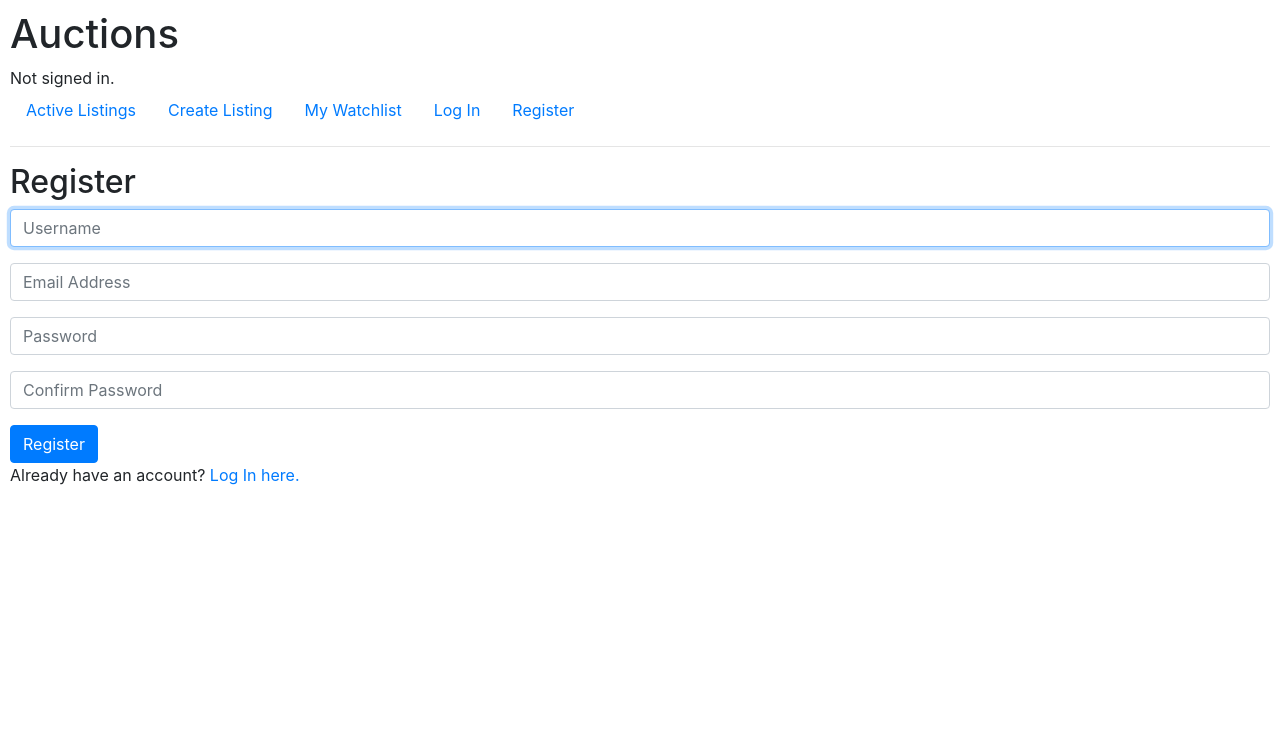
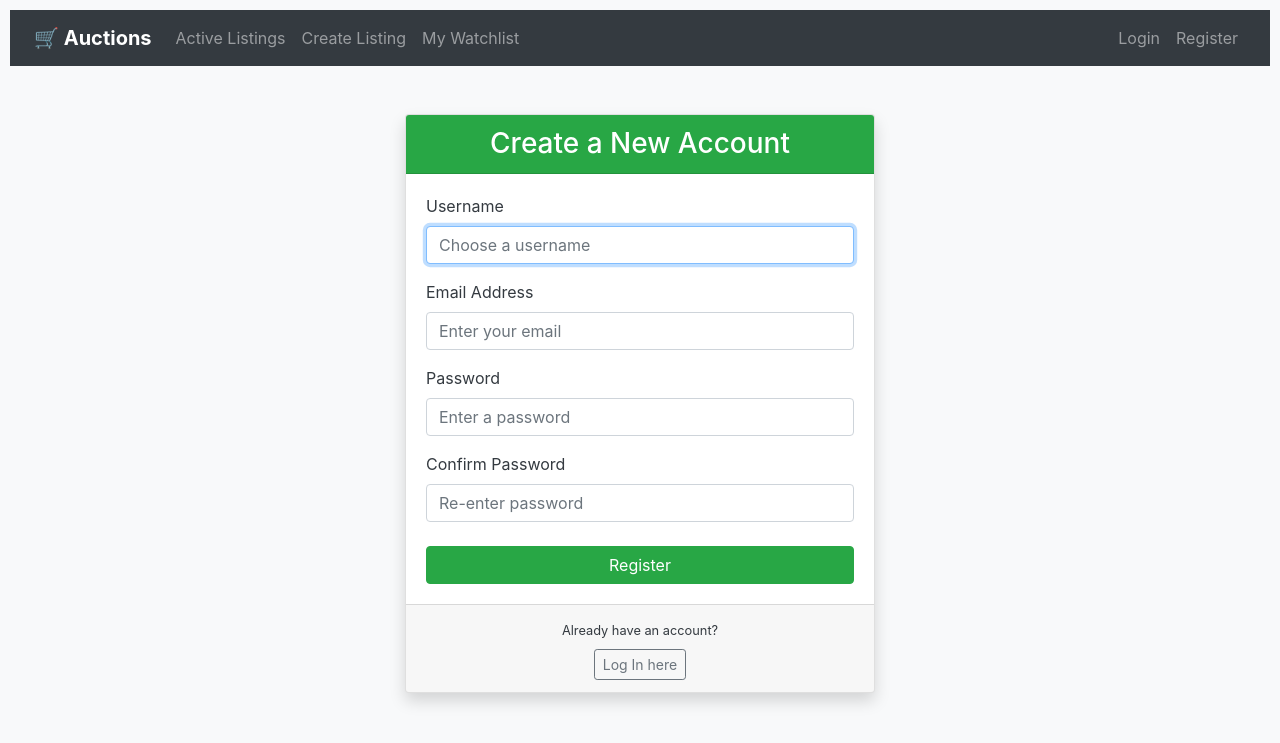
Before and after one commit to shlok-mehndiratta/E-commerce_site, a Django app: page /register in a window 1280 px wide. Shown: the top 743 px of the page. Run offline with Django 3.2, Linux system fonts and the light colour scheme; some libraries are stand-ins or nearby versions.

Commit message:
All features implemented with improved frontend

```diff
--- a/auctions/templates/auctions/layout.html
+++ b/auctions/templates/auctions/layout.html
@@ -3,20 +3,34 @@
 <!DOCTYPE html>
 <html lang="en">
   <head>
+    <meta charset="UTF-8" />
     <title>{% block title %}Auctions{% endblock %}</title>
-        <link rel="stylesheet" href="https://stackpath.bootstrapcdn.com/bootstrap/4.4.1/css/bootstrap.min.css" integrity="sha384-Vkoo8x4CGsO3+Hhxv8T/Q5PaXtkKtu6ug5TOeNV6gBiFeWPGFN9MuhOf23Q9Ifjh" crossorigin="anonymous">
-        <link href="{% static 'auctions/styles.css' %}" rel="stylesheet">
+    <meta name="viewport" content="width=device-width, initial-scale=1" />
+
+    <!-- Bootstrap CSS -->
+    <link
+      rel="stylesheet"
+      href="https://stackpath.bootstrapcdn.com/bootstrap/4.4.1/css/bootstrap.min.css"
+      integrity="sha384-Vkoo8x4CGsO3+Hhxv8T/Q5PaXtkKtu6ug5TOeNV6gBiFeWPGFN9MuhOf23Q9Ifjh"
+      crossorigin="anonymous"
+    />
+    <link rel="stylesheet" href="https://cdn.jsdelivr.net/npm/bootstrap-icons@1.10.5/font/bootstrap-icons.css">
+
+
+    <!-- Custom CSS -->
+    <link href="{% static 'auctions/styles.css' %}" rel="stylesheet" />
   </head>
-    <body>
-        <h1>Auctions</h1>
-        <div>
-            {% if user.is_authenticated %}
-                Signed in as <strong>{{ user.username }}</strong>.
-            {% else %}
-                Not signed in.
-            {% endif %}
-        </div>
-        <ul class="nav">
+
+  <body class="bg-light text-dark">
+    <!-- Navigation Bar -->
+    <nav class="navbar navbar-expand-lg navbar-dark bg-dark px-4">
+      <a class="navbar-brand font-weight-bold" href="{% url 'index' %}">🛒 Auctions</a>
+      <button class="navbar-toggler" type="button" data-toggle="collapse" data-target="#navbarNav">
+        <span class="navbar-toggler-icon"></span>
+      </button>
+
+      <div class="collapse navbar-collapse" id="navbarNav">
+        <ul class="navbar-nav mr-auto">
           <li class="nav-item">
             <a class="nav-link" href="{% url 'index' %}">Active Listings</a>
           </li>
@@ -26,21 +40,41 @@
           <li class="nav-item">
             <a class="nav-link" href="{% url 'watchlist' %}">My Watchlist</a>
           </li>
+        </ul>
+
+                <ul class="navbar-nav">
           {% if user.is_authenticated %}
             <li class="nav-item">
-                    <a class="nav-link" href="{% url 'logout' %}">Log Out</a>
+            <span class="navbar-text text-light font-weight-light mr-3">
+                <i class="bi bi-person-circle mr-1"></i>
+                <strong>  {{ user.username }}</strong>
+            </span>
             </li>
+            <li class="nav-item">
+            <a class="nav-link" href="{% url 'logout' %}">Logout</a>
+            </li>
+
           {% else %}
             <li class="nav-item">
-                    <a class="nav-link" href="{% url 'login' %}">Log In</a>
+              <a class="nav-link" href="{% url 'login' %}">Login</a>
             </li>
             <li class="nav-item">
               <a class="nav-link" href="{% url 'register' %}">Register</a>
             </li>
           {% endif %}
         </ul>
-        <hr>
+      </div>
+    </nav>
+
+    <!-- Page Content -->
+    <div class="container mt-4">
       {% block body %}
       {% endblock %}
+    </div>
+
+    <!-- Bootstrap JS dependencies -->
+    <script src="https://code.jquery.com/jquery-3.4.1.slim.min.js"></script>
+    <script src="https://cdn.jsdelivr.net/npm/popper.js@1.16.0/dist/umd/popper.min.js"></script>
+    <script src="https://stackpath.bootstrapcdn.com/bootstrap/4.4.1/js/bootstrap.min.js"></script>
   </body>
 </html>
--- a/auctions/templates/auctions/register.html
+++ b/auctions/templates/auctions/register.html
@@ -1,30 +1,45 @@
 {% extends "auctions/layout.html" %}
 
 {% block body %}
-
-    <h2>Register</h2>
+<div class="container mt-5" style="max-width: 500px;">
+    <div class="card shadow rounded">
+        <div class="card-header bg-success text-white text-center">
+            <h3 class="mb-0">Create a New Account</h3>
+        </div>
+        <div class="card-body">
 
             {% if message %}
-        <div>{{ message }}</div>
+                <div class="alert alert-danger text-center">{{ message }}</div>
             {% endif %}
 
             <form action="{% url 'register' %}" method="post">
                 {% csrf_token %}
-        <div class="form-group">
-            <input class="form-control" autofocus type="text" name="username" placeholder="Username">
+                <div class="form-group mb-3">
+                    <label for="username">Username</label>
+                    <input class="form-control" autofocus type="text" id="username" name="username" placeholder="Choose a username">
                 </div>
-        <div class="form-group">
-            <input class="form-control" type="email" name="email" placeholder="Email Address">
+                <div class="form-group mb-3">
+                    <label for="email">Email Address</label>
+                    <input class="form-control" type="email" id="email" name="email" placeholder="Enter your email">
                 </div>
-        <div class="form-group">
-            <input class="form-control" type="password" name="password" placeholder="Password">
+                <div class="form-group mb-3">
+                    <label for="password">Password</label>
+                    <input class="form-control" type="password" id="password" name="password" placeholder="Enter a password">
                 </div>
-        <div class="form-group">
-            <input class="form-control" type="password" name="confirmation" placeholder="Confirm Password">
+                <div class="form-group mb-4">
+                    <label for="confirmation">Confirm Password</label>
+                    <input class="form-control" type="password" id="confirmation" name="confirmation" placeholder="Re-enter password">
                 </div>
-        <input class="btn btn-primary" type="submit" value="Register">
+                <div class="d-grid">
+                    <input class="btn btn-success btn-block" type="submit" value="Register">
+                </div>
             </form>
-
-    Already have an account? <a href="{% url 'login' %}">Log In here.</a>
-
+        </div>
+        <div class="card-footer text-center">
+            <small>Already have an account?</small>
+            <br>
+            <a href="{% url 'login' %}" class="btn btn-sm btn-outline-secondary mt-2">Log In here</a>
+        </div>
+    </div>
+</div>
 {% endblock %}
--- a/auctions/views.py
+++ b/auctions/views.py
@@ -77,40 +77,38 @@ def create(request):
             'form': Create_Listing_form()
         })
 
-    if request.method == "POST":
+    elif request.method == "POST":
         form = Create_Listing_form(request.POST)
         if form.is_valid():
-            # Get the cleaned form data
-            starting_bid_amount = form.cleaned_data['starting_bid']
-            other_category = form.cleaned_data.get('other_category')
+            # Temporarily save the listing without committing to DB
+            listing = form.save(commit=False)
 
-            # Create the Listings object, but don't save it yet
-            listing = form.save(commit=False)
+            # Attach owner and isActive
             listing.owner = request.user
             listing.isActive = True
 
-            # Create the Bids object (starting price)
-            bid_obj = Bids.objects.create(bid=starting_bid_amount, user=request.user, listing=listing)
-
-            listing.price = bid_obj  # link the created bid to the listing
-
-            # Handle "Other" category if specified
+            # Handle "Other" category if provided
+            other_category = form.cleaned_data.get('other_category')
             if other_category:
                 category_obj, _ = Category.objects.get_or_create(categoryName=other_category)
                 listing.category = category_obj
 
-            # Save the listing after all modifications
+            # Save listing now (without price, because it's FK to Bids)
             listing.save()
 
-            # Check if listing is in user's watchlist (initially not)
-            isListingInWatchlist = request.user in listing.watchlist.all()
-            comments = Comments.objects.filter(listing=listing)
+            # Create the first bid and associate it
+            starting_bid = form.cleaned_data.get('starting_bid')  # This is the starting price value
+            bid_obj = Bids.objects.create(
+                bid=starting_bid,
+                user=request.user,
+                listing=listing
+            )
 
-            return render(request, "auctions/listing.html", {
-                "listing": listing,
-                "isListingInWatchlist": isListingInWatchlist,
-                "comments": comments
-            })
+            # Link bid to listing and save again
+            listing.price = bid_obj
+            listing.save()
+
+            return HttpResponseRedirect(reverse('listing', args=(listing.id, )))
 
         else:
             # Re-render the form with errors
@@ -155,21 +153,31 @@ def displaycategory(request):
             "categories": allcategories
         })
 
-
 def watchlist(request):
     if request.method == "POST":
         task = request.POST["todo"]
         id = request.POST["id"]
         listingdata = Listings.objects.get(pk=id)
         currentUser = request.user
+
+        if not currentUser.is_authenticated:
+            return HttpResponseRedirect(reverse("login"))
+
         if task == 'add':
             listingdata.watchlist.add(currentUser)
         elif task == 'remove':
             listingdata.watchlist.remove(currentUser)
+
         return HttpResponseRedirect(reverse("listing", args=(id, )))
+
     else:
-        currentuser = request.user
-        listings = currentuser.userwatchlist.all()
+        currentUser = request.user
+        if not currentUser.is_authenticated:
+            return render(request, "auctions/watchlist.html", {
+                'listings': []
+            })
+
+        listings = currentUser.userwatchlist.all()
         return render(request, "auctions/watchlist.html", {
             'listings': listings
         })
@@ -199,11 +207,7 @@ def close_auction(request):
 
         comments = Comments.objects.filter(listing=listing)
 
-        return render(request, "auctions/listing.html", {
-        "listing": listing,
-        "comments": comments,
-    })
-
+        return HttpResponseRedirect(reverse('listing', args=(id, )))
 
 def addcomment(request):
     if request.method == "POST":
@@ -217,8 +221,4 @@ def addcomment(request):
         isListingInWatchlist = request.user in listing.watchlist.all()
         comments = Comments.objects.filter(listing=listing)
 
-        return render(request, 'auctions/listing.html', {
-            "listing": listing,
-            "isListingInWatchlist": isListingInWatchlist,
-            "comments": comments,
-        })
+        return HttpResponseRedirect(reverse('listing', args=(id, )))
```
Also changed, not shown: auctions/templates/auctions/create.html (+7 -0 lines), auctions/templates/auctions/index.html (+34 -18 lines), auctions/templates/auctions/listing.html (+10 -0 lines), auctions/templates/auctions/login.html (+29 -16 lines), auctions/templates/auctions/watchlist.html (+39 -17 lines), db.sqlite3. Lines whose indentation alone changed are shown as unchanged.
